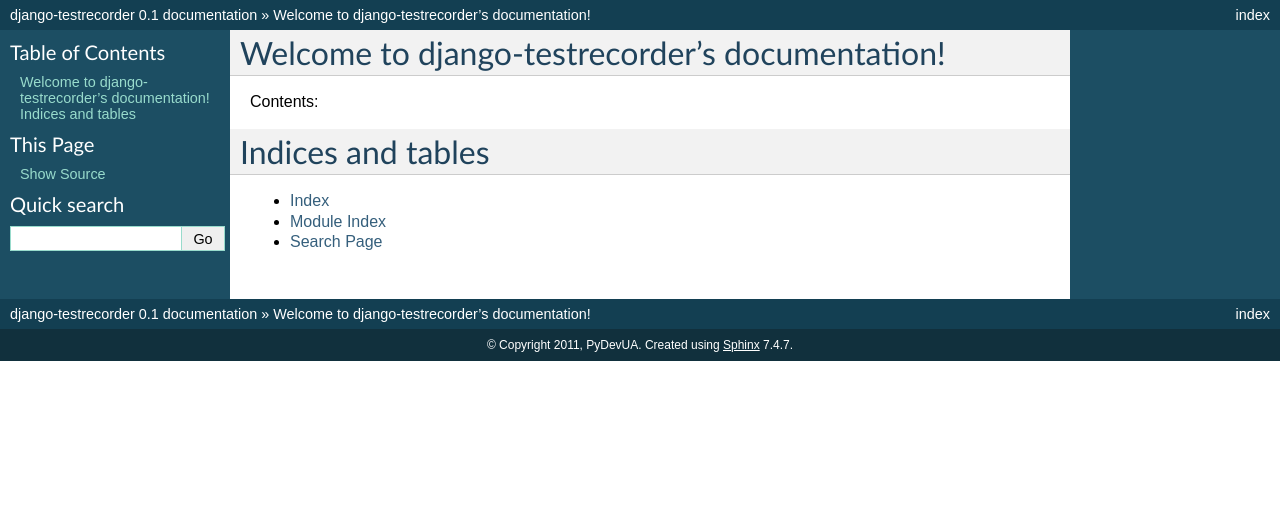
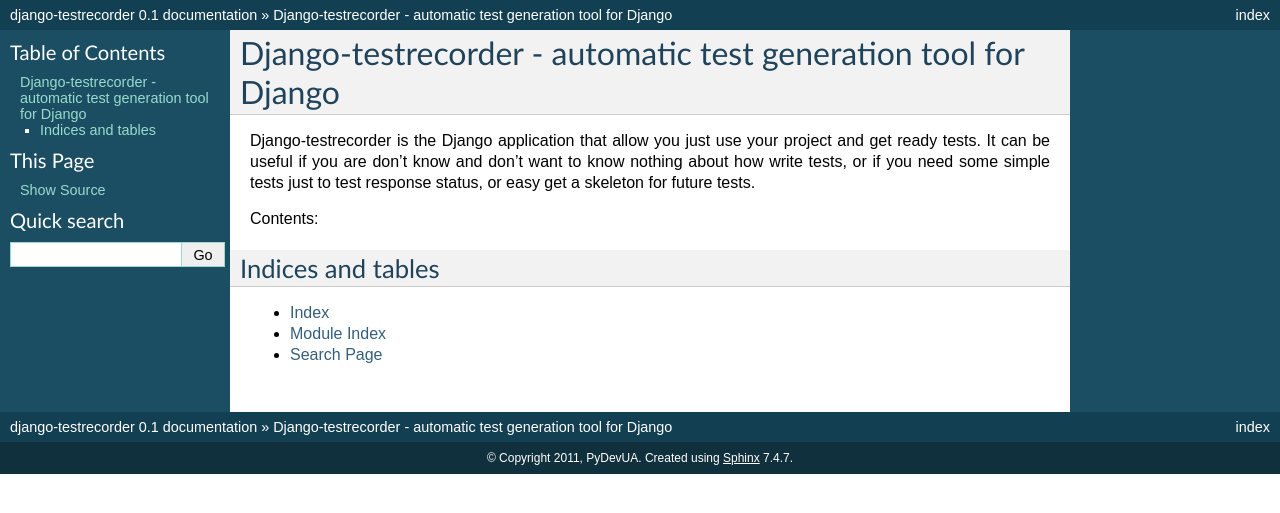
Before and after one commit to pydevua/django-testrecorder, a Sphinx documentation site: the page built from docs/index.rst, in a window 1280 px wide. Shown: the top 513 px of the page. Built offline with Sphinx 7.4.7, drawn with Linux system fonts in a browser that asks for light colours.

```diff
--- a/docs/index.rst
+++ b/docs/index.rst
@@ -1,10 +1,11 @@
-.. django-testrecorder documentation master file, created by
-   sphinx-quickstart on Sun Jun  5 12:04:09 2011.
-   You can adapt this file completely to your liking, but it should at least
-   contain the root `toctree` directive.
+===============================================================
+Django-testrecorder - automatic test generation tool for Django
+===============================================================
 
-Welcome to django-testrecorder's documentation!
-===============================================
+Django-testrecorder is the Django application that allow you just use your project
+and get ready tests. It can be useful if you are don't know and don't want to know
+nothing about how write tests, or if you need some simple tests just to test
+response status, or easy get a skeleton for future tests.
 
 Contents:
 
```
Also changed, not shown: docs/installation.rst (added, +8 -0 lines).
